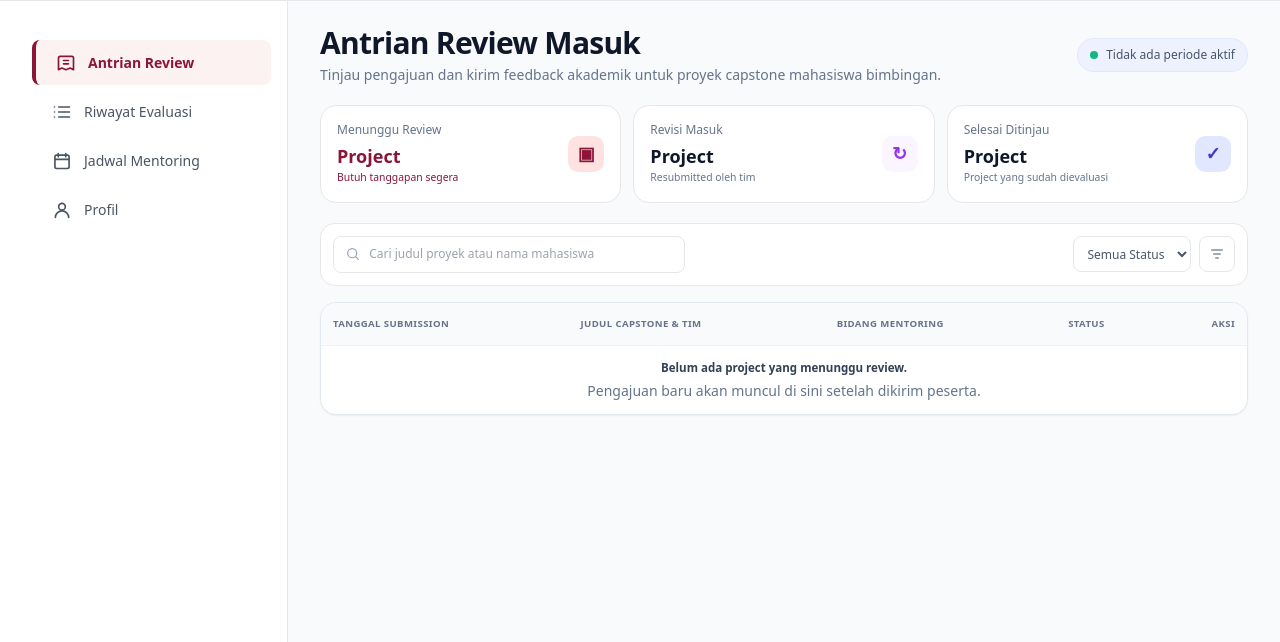
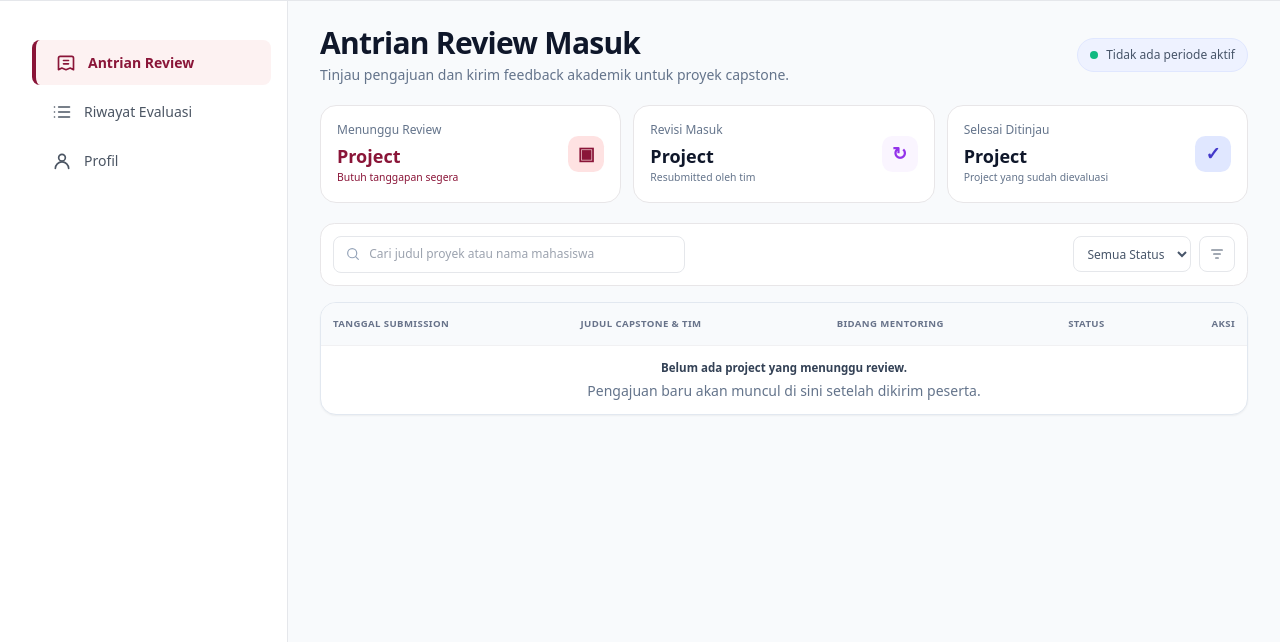
Before and after one commit to abcdefall/sistem-informasi-ksm-multimedia, a Laravel app: template resources/views/mentor/dashboard.blade.php in a window 1280 px wide. Shown: the part 72-714 px from the top of the page. Run offline with Laravel 12, Linux system fonts and the light colour scheme; the template is opened without the code that fills it, so the values that code supplies are empty; style sheets or scripts are compiled from the project's sources; some libraries are stand-ins or nearby versions.

Commit message:
Refine Mentor dashboard navigation

```diff
--- a/resources/views/mentor/dashboard.blade.php
+++ b/resources/views/mentor/dashboard.blade.php
@@ -21,7 +21,7 @@
             <header class="mb-5 flex flex-col justify-between gap-3 sm:flex-row sm:items-center">
                 <div>
                     <h1 class="text-2xl font-extrabold tracking-tight text-slate-900 sm:text-3xl">Antrian Review Masuk</h1>
-                    <p class="mt-1 max-w-2xl text-sm text-slate-500">Tinjau pengajuan dan kirim feedback akademik untuk proyek capstone mahasiswa bimbingan.</p>
+                    <p class="mt-1 max-w-2xl text-sm text-slate-500">Tinjau pengajuan dan kirim feedback akademik untuk proyek capstone.</p>
                 </div>
                 <div class="inline-flex items-center gap-2 self-start rounded-full border border-indigo-100 bg-indigo-50 px-3 py-2 text-xs font-medium text-slate-600 sm:self-center">
                     <span class="h-2 w-2 rounded-full bg-emerald-500"></span>
--- a/resources/views/mentor/partials/sidebar-menu.blade.php
+++ b/resources/views/mentor/partials/sidebar-menu.blade.php
@@ -10,10 +10,6 @@
         <svg class="w-5 h-5" aria-hidden="true" viewBox="0 0 24 24" fill="none" stroke="currentColor"><path stroke-linecap="round" stroke-linejoin="round" stroke-width="2" d="M8 6h13M8 12h13M8 18h13M3 6h.01M3 12h.01M3 18h.01"/></svg>
         <span>Riwayat Evaluasi</span>
     </a>
-    <a href="{{ route('dashboard.mentor.schedules') }}" class="sidebar-link {{ $activeMenu === 'schedules' ? 'active' : '' }}" @if($activeMenu === 'schedules') aria-current="page" @endif>
-        <svg class="w-5 h-5" aria-hidden="true" viewBox="0 0 24 24" fill="none" stroke="currentColor"><rect x="3.5" y="5" width="17" height="16" rx="2" stroke-width="2"/><path stroke-linecap="round" stroke-linejoin="round" stroke-width="2" d="M7.5 3v4M16.5 3v4M4 10h16"/></svg>
-        <span>Jadwal Mentoring</span>
-    </a>
     <a href="{{ route('dashboard.profile') }}" class="sidebar-link {{ $activeMenu === 'profile' ? 'active' : '' }}" @if($activeMenu === 'profile') aria-current="page" @endif>
         <svg class="w-5 h-5" aria-hidden="true" viewBox="0 0 24 24" fill="none" stroke="currentColor"><circle cx="12" cy="8" r="4" stroke-width="2"/><path stroke-linecap="round" stroke-linejoin="round" stroke-width="2" d="M4 21a8 8 0 0116 0"/></svg>
         <span>Profil</span>
```
Also changed, not shown: tests/Feature/AuthenticationTest.php (+4 -2 lines).
